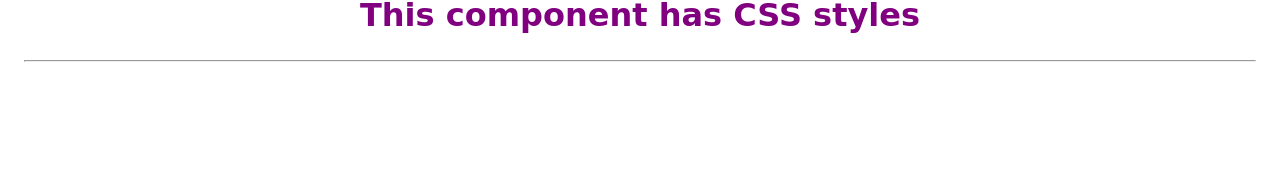
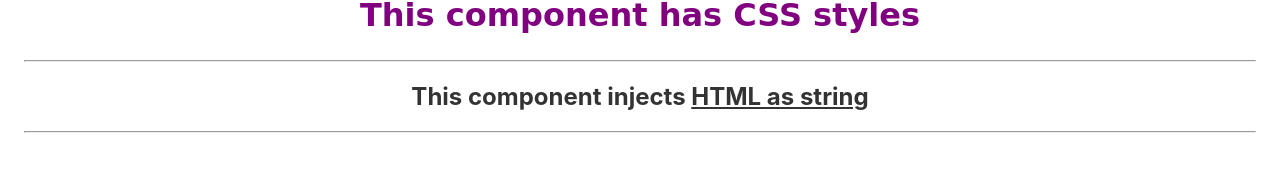
Before and after one commit to osotorrio/learning-svelte, a Svelte app: page / in a window 1280 px wide. Shown: the part 603-774 px from the top of the page. Built offline with nearby package versions, Linux system fonts and the light colour scheme.

Commit message:
1.Introduction f.Html tags

```diff
--- /dev/null
+++ b/src/1-introduction/f-html-tags.svelte
@@ -0,0 +1,6 @@
+<script>
+  const htmlMessage = "<u>HTML as string</u>";
+</script>
+
+<h2>This component injects {@html htmlMessage}</h2>
+<hr />
--- a/src/App.svelte
+++ b/src/App.svelte
@@ -4,6 +4,7 @@
   import DynamicAttributes from "./1-introduction/c-dynamic-attributes.svelte";
   import Styling from "./1-introduction/d-styling.svelte";
   import Nested from "./1-introduction/e-nested-components.svelte";
+  import HtmlTag from "./1-introduction/f-html-tags.svelte";
   export let name;
 </script>
 
@@ -18,6 +19,7 @@
   <DynamicAttributes />
   <Styling />
   <Nested />
+  <HtmlTag />
 </main>
 
 <style>
```
